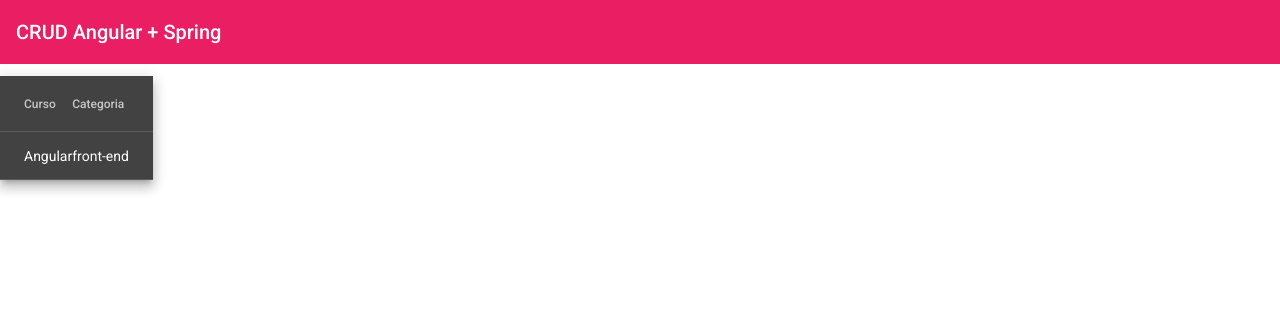
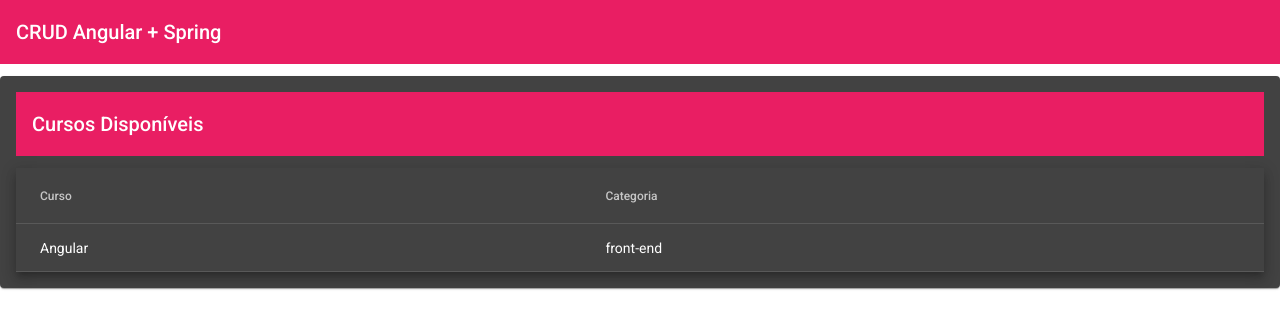
Before and after one commit to gpudding/CRUD-Angular_Spring, an Angular app: page /courses in a window 1280 px wide. Shown: the top 328 px of the page. Built offline with nearby package versions, Linux system fonts and the light colour scheme.

Commit message:
Ajustando SCSS e organizando imports

```diff
--- a/src/app/courses/courses.module.ts
+++ b/src/app/courses/courses.module.ts
@@ -1,10 +1,10 @@
+import { AppMaterialModule } from './../shared/app-material/app-material.module';
 import { CommonModule } from '@angular/common';
 import { NgModule } from '@angular/core';
-import { MatTableModule } from '@angular/material/table';
+
 
 import { CoursesRoutingModule } from './courses-routing.module';
 import { CoursesComponent } from './courses/courses.component';
-
 
 
 @NgModule({
@@ -14,7 +14,7 @@
   imports: [
     CommonModule,
     CoursesRoutingModule,
-    MatTableModule
+    AppMaterialModule
   ]
 })
 export class CoursesModule { }
--- a/src/app/courses/courses/courses.component.html
+++ b/src/app/courses/courses/courses.component.html
@@ -1,3 +1,9 @@
+<mat-card>
+
+  <p>
+    <mat-toolbar color = "primary"> Cursos Disponíveis </mat-toolbar>
+  </p>
+
 <table mat-table [dataSource]="courses" class="mat-elevation-z8">
 
  <!-- Name Column -->
@@ -15,3 +21,5 @@
   <tr mat-header-row *matHeaderRowDef="displayedColumns"></tr>
   <tr mat-row *matRowDef="let row; columns: displayedColumns;"></tr>
 </table>
+
+</mat-card>
--- a/src/app/courses/courses/courses.component.scss
+++ b/src/app/courses/courses/courses.component.scss
@@ -0,0 +1,3 @@
+table {
+  width: 100%;
+}
```
Also changed, not shown: src/app/shared/app-material/app-material.module.ts (added, +14 -0 lines).
